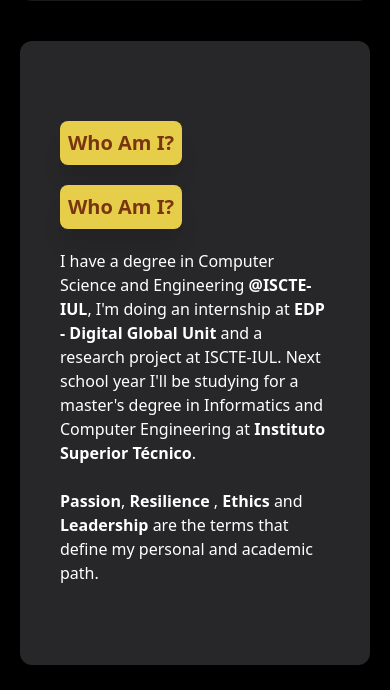
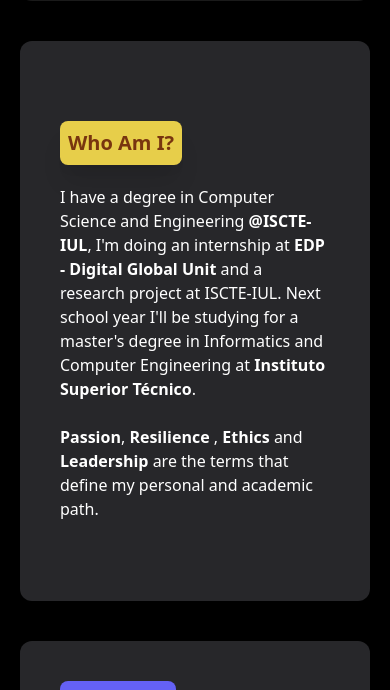
Before and after one commit to miguel-arrf/PersonalWebsite, a Django app: page / in a window 390 px wide. Shown: the part 1265-1955 px from the top of the page. Run offline with Django 3.2, Linux system fonts and the light colour scheme; some libraries are stand-ins or nearby versions.

Commit message:
Removed an extra "Who am I" p tag.

```diff
--- a/main/templates/main.html
+++ b/main/templates/main.html
@@ -345,10 +345,6 @@
 
                     <p class="-mt-20 -ml-28 absolute invisible md:visible text-4xl font-black p-2 rounded-lg font-serif italic text-white  shadow-xl quemSouAnimation" style="z-index: 20; opacity: 0;background:#E7CE4A;" >Who Am I?</p>
                       <p class="text-xl md:hidden col-start-2 col-span-1 w-max  mb-5 font-black p-2 rounded-lg  text-yellow-900  bg-custom-yellow shadow-xl" style="z-index: 20; opacity: 1;background:#E7CE4A;">Who Am I?</p>
-
-
-
-                      <p class="text-xl md:hidden col-start-2 col-span-1 w-max  mb-5 font-black p-2 rounded-lg  text-yellow-900 quemSouAnimation bg-custom-yellow shadow-xl" style="z-index: 20; opacity: 1;background:#E7CE4A;">Who Am I?</p>
 
                     <p  class="firstBlockText text-base font-light text-black dark:text-white sm:text-lg mx-auto">
                         I have a degree in Computer Science and Engineering <span class="font-bold">@ISCTE-IUL</span>, I'm doing an internship at <span class="font-bold">EDP - Digital Global Unit</span> and a research project at ISCTE-IUL. Next school year I'll be studying for a master's degree in Informatics and Computer Engineering at <span class="font-bold">Instituto Superior Técnico</span>.
```
